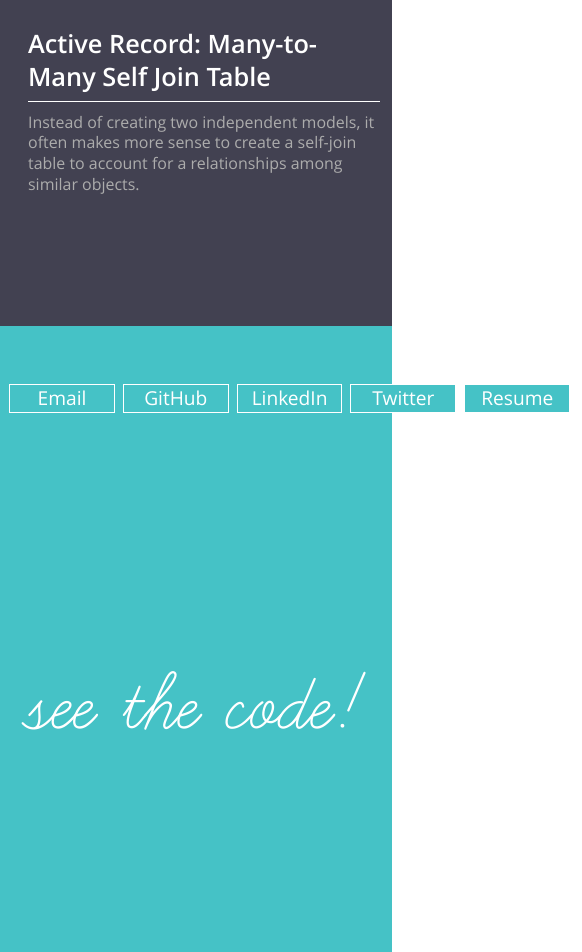
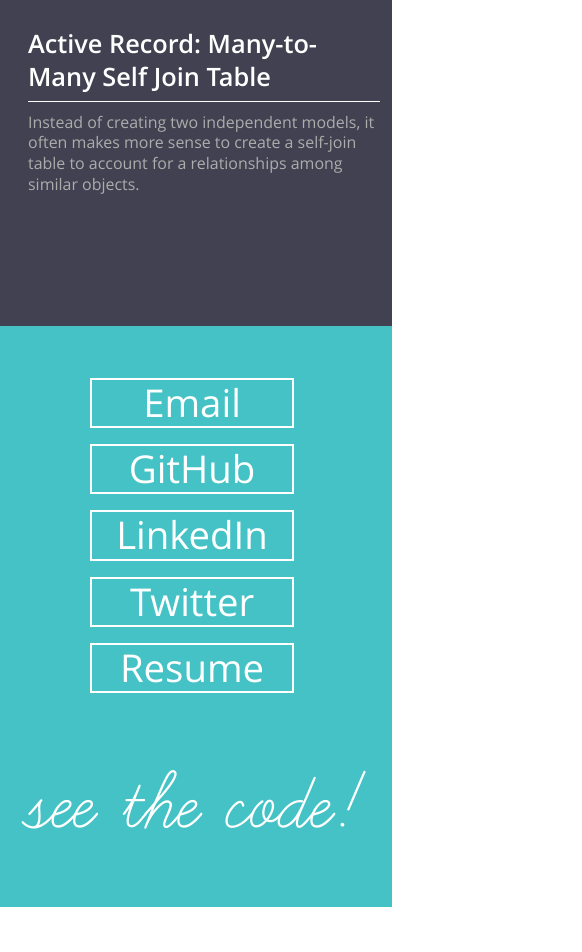
Before and after one commit to jbmilgrom/jbmilgrom.github.io, a plain HTML site: page index.html in a window 390 px wide. Shown: the part 1575-2527 px from the top of the page, 582 px wide, since content can reach past the window. After the commit the page ends 2482 px from the top, so only its background shows below. Drawn offline with Linux system fonts and the light colour scheme.

Commit message:
add responsiveness to contact from 650px to 400px

```diff
--- a/index.html
+++ b/index.html
@@ -134,7 +134,7 @@
       </div>
 
       <div id="Contact">
-        <ul>
+        <ul id="info">
           <!-- make into email prompt -->
           <a href="mailto:jbmilgrom@gmail.com?Subject=What's%20Up!">Email</a>
           <a href="http://github.com/jbmilgrom" target="_blank">GitHub</a>
--- a/stylesheets/mystyles.css
+++ b/stylesheets/mystyles.css
@@ -620,6 +620,9 @@ nav {
 /******** Blog ***********/
 /*************************/
 /*remove height when you have enough blog entries to fill blog section*/
+/******** Contact *********/
+/**************************/
+/*$c-ul-width: ($c-li-width * $c-LIs) + ($c-LIs * 2) * ($c-li-padding + $c-li-margin + $c-li-border) + $c-ul-padding;*/
 /******** media query *********/
 /******************************/
 @media (max-width: 650px) {
@@ -698,7 +701,61 @@ nav {
           border-bottom: 1px solid white; }
         div#contentContainer #Blog div.blogCentering ul.blogContainer ul.title li.subheader {
           font-size: 15.96px;
-          line-height: 130%; } }
+          line-height: 130%; }
+  div#contentContainer #contact {
+    /*				width: 100%;
+    				padding: 1px;
+    				padding-top: 30px;
+    				background-color: $slashes-color;*/
+    height: 550px; }
+    div#contentContainer #contact ul#info {
+      position: relative;
+      width: 227.66667px;
+      height: 339.66667px;
+      margin: 10px auto;
+      padding: 4px;
+      /*
+      					a:link {
+      					    text-decoration: none;
+      					}
+
+      					a:visited {
+      					    text-decoration: none;
+      					}
+
+      					a:hover {
+      					    text-decoration: none;
+      					}
+
+      					a:active {
+      					    text-decoration: underline;
+      					}*/ }
+      div#contentContainer #contact ul#info a {
+        /*						display: list-item;
+        						color: white;*/
+        width: 191.66667px;
+        /*height: $c-li-height;*/
+        /*float: left;*/
+        /*font-family: 'open_sanssemibold';*/
+        /*list-style: none;*/
+        border: 2px solid white;
+        padding: 4px;
+        margin: 8px;
+        font-size: 38.33333px;
+        /*text-align: center;*/
+        /*background-color: $slashes-color;*/ }
+    div#contentContainer #contact ul#thisPage {
+      width: 380px;
+      padding-top: 20px;
+      height: 100px; }
+      div#contentContainer #contact ul#thisPage a {
+        width: inherit;
+        border: none;
+        font-family: 'learning_curve_proregular';
+        font-size: 100.625px;
+        padding: 1px; }
+      div#contentContainer #contact ul#thisPage a:hover {
+        text-decoration: underline; } }
 /******* @Media (max-width: 600px) ***********/
 /*********************************************/
 /******* Intro ***********/
--- a/stylesheets/mystyles.css.scss
+++ b/stylesheets/mystyles.css.scss
@@ -1131,6 +1131,17 @@ nav {
 	$blog-item-height: $blog-title-width * 1/4;
 	$blog-item-margin: 25px;
 
+	/******** Contact *********/
+	/**************************/
+	$c-li-width: $c-li-width * 4/2;
+	$c-li-font-size: $c-li-font-size * 4/2;
+	$c-li-height: $c-li-font-size;
+	$c-li-margin: $c-li-margin * 2;
+	$c-li-border: 2px;
+	$c-ul-width: $c-li-width + 2 * ( $c-li-padding + $c-li-margin + $c-li-border + $c-ul-padding );
+	$c-ul-height: ($c-li-height * $c-LIs) + ($c-LIs * 2) * ($c-li-padding + $c-li-margin + $c-li-border) + 2 * $c-ul-padding;
+	/*$c-ul-width: ($c-li-width * $c-LIs) + ($c-LIs * 2) * ($c-li-padding + $c-li-margin + $c-li-border) + $c-ul-padding;*/
+
 
 	/******** media query *********/
 	/******************************/
@@ -1271,6 +1282,76 @@ nav {
 					}
 				}
 			}
+
+			#contact {
+
+/*				width: 100%;
+				padding: 1px;
+				padding-top: 30px;
+				background-color: $slashes-color;*/
+				height: 550px;
+
+				ul#info {
+
+					position: relative;
+					width: $c-ul-width;
+					height: $c-ul-height;
+					margin: 10px auto;
+					padding: $c-ul-padding;
+
+					a {
+/*						display: list-item;
+						color: white;*/
+						width: $c-li-width;
+						/*height: $c-li-height;*/
+						/*float: left;*/
+						/*font-family: 'open_sanssemibold';*/
+						/*list-style: none;*/
+						border: $c-li-border solid white;
+						padding: $c-li-padding;
+						margin: $c-li-margin;
+						font-size: $c-li-font-size;
+						/*text-align: center;*/
+						/*background-color: $slashes-color;*/
+					}
+/*
+					a:link {
+					    text-decoration: none;
+					}
+
+					a:visited {
+					    text-decoration: none;
+					}
+
+					a:hover {
+					    text-decoration: none;
+					}
+
+					a:active {
+					    text-decoration: underline;
+					}*/
+				}
+
+				ul#thisPage {
+					width: 380px;
+					padding-top: 20px;
+					height: 100px;
+
+					a {
+						width: inherit;
+						border: none;
+						font-family: 'learning_curve_proregular';
+						font-size: $c-this-page-font-size;
+						padding: 1px;
+
+					}
+
+					a:hover {
+					    text-decoration: underline;
+
+					}
+				}
+			}
 		}
 	}
 
@@ -1287,8 +1368,6 @@ nav {
 	$name-words-width: $name-words-width;
 	$name-margin: 40px;
 	$title-font-size: $title-font-size;
-
-
 
 	/******** media query *********/
 	/******************************/
```
